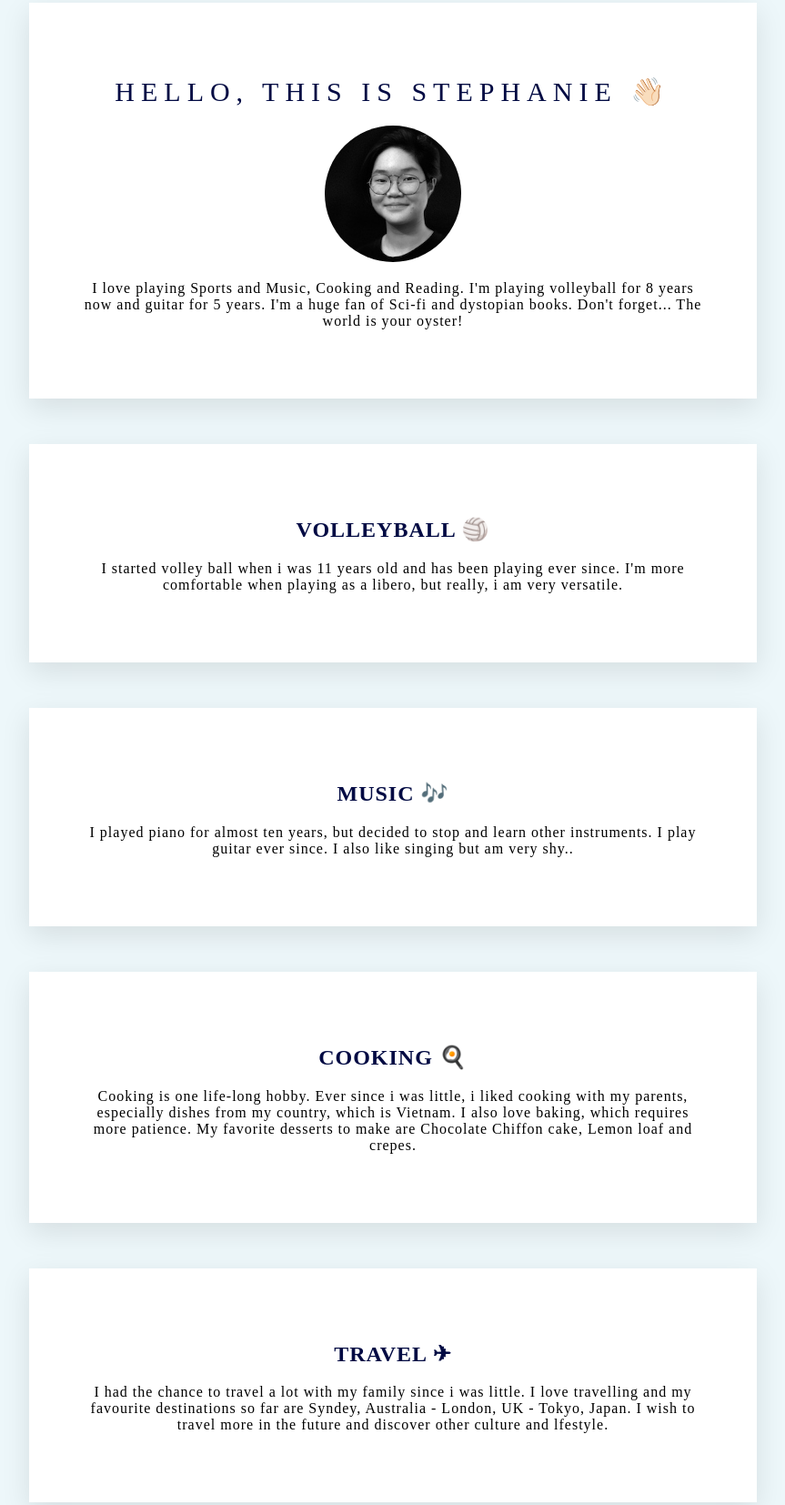
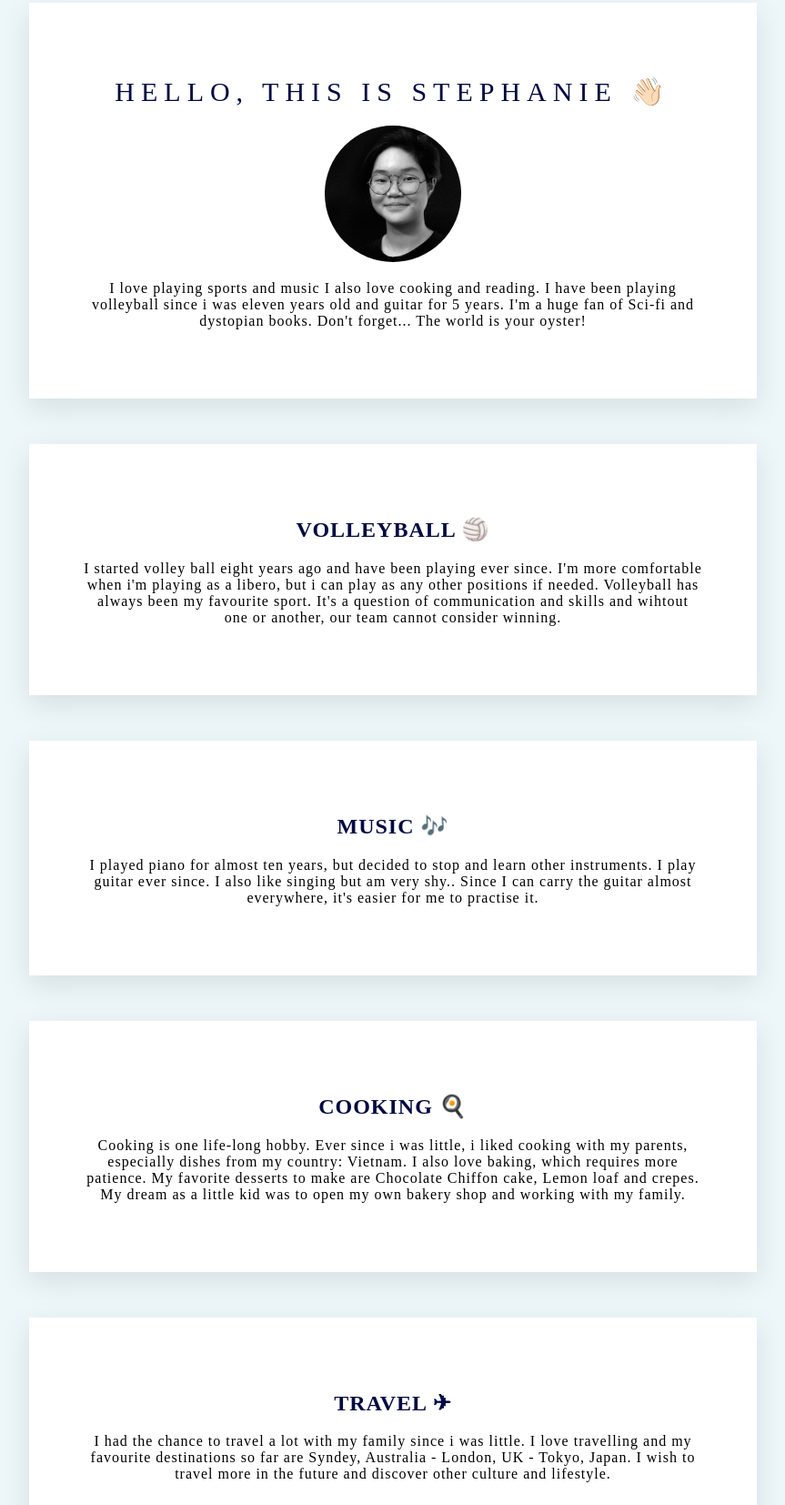
Before and after one commit to step-hong/stephong, a plain HTML site: page index.html in a window 1280 px wide. Shown: the part 47-1701 px from the top of the page at 91% size, without its empty margins (208-1071 px from the left). Drawn offline with Linux system fonts and the light colour scheme.

Commit message:
Update index.html

```diff
--- a/index.html
+++ b/index.html
@@ -1,8 +1,8 @@
 <!DOCTYPE html>
 <html>
 <head>
-	<title>Stephanie Hong's Profile</title>
-	<meta name ="description" content="This is Stephanie Hong's Profile">
+	<title>Stephanie Hong</title>
+	<meta name ="description" content="Welcome to Stephanie Hong's profile! ">
 	<meta charset="UTF-8">
 	<script src="https://kit.fontawesome.com/fa7392a094.js" crossorigin="anonymous"></script>
 	<link rel="stylesheet" href="style.css">
@@ -20,8 +20,8 @@
 			<h1>Hello, This is Stephanie 👋🏻 </h1>
 			<img src="images/photo.jpg" class="img-circle" width="150px" alt="Stephanie Hong">
 			<p>
-				I love playing Sports and Music, Cooking and Reading.
-				I'm playing volleyball for 8 years now and guitar for 5 years.
+				I love playing sports and music I also love cooking and reading.
+				I have been playing volleyball since i was eleven years old and guitar for 5 years.
 				I'm a huge fan of Sci-fi and dystopian books.
 				Don't forget... The world is your oyster!
 			</p>
@@ -35,7 +35,7 @@
 			">
 			<h2> Volleyball 🏐 </h2>
 			<p>
-				I started volley ball when i was 11 years old and has been playing ever since. I'm more comfortable when playing as a libero, but really, i am very versatile.
+				I started volley ball eight years ago and have been playing ever since. I'm more comfortable when i'm playing as a libero, but i can play as any other positions if needed. Volleyball has always been my favourite sport. It's a question of communication and skills and wihtout one or another, our team cannot consider winning.
 			</p>
 		</div>
 		<div class="card-white">
@@ -47,7 +47,7 @@
 			">
 			<h2> Music 🎶 </h2>
 			<p>
-				I played piano for almost ten years, but decided to stop and learn other instruments. I play guitar ever since. I also like singing but am very shy..
+				I played piano for almost ten years, but decided to stop and learn other instruments. I play guitar ever since. I also like singing but am very shy.. Since I can carry the guitar almost everywhere, it's easier for me to practise it.
 			</p>
 		</div>
 		<div class="card-white">
@@ -59,7 +59,7 @@
 			">
 			<h2> Cooking 🍳 </h2>
 			<p>
-				Cooking is one life-long hobby. Ever since i was little, i liked cooking with my parents, especially dishes from my country, which is Vietnam. I also love baking, which requires more patience. My favorite desserts to make are Chocolate Chiffon cake, Lemon loaf and crepes.
+				Cooking is one life-long hobby. Ever since i was little, i liked cooking with my parents, especially dishes from my country: Vietnam. I also love baking, which requires more patience. My favorite desserts to make are Chocolate Chiffon cake, Lemon loaf and crepes. My dream as a little kid was to open my own bakery shop and working with my family.
 			</p>
 		</div>
 		<div class="card-white">
@@ -72,7 +72,7 @@
 			<h2> Travel ✈ </h2>
 			<p>
 				I had the chance to travel a lot with my family since i was little. I love travelling and my favourite destinations so far are Syndey, Australia - London, UK - Tokyo, Japan.
-				I wish to travel more in the future and discover other culture and lfestyle.
+				I wish to travel more in the future and discover other culture and lifestyle.
 			</p>
 		</div>
 		<div class="card-white">
```
